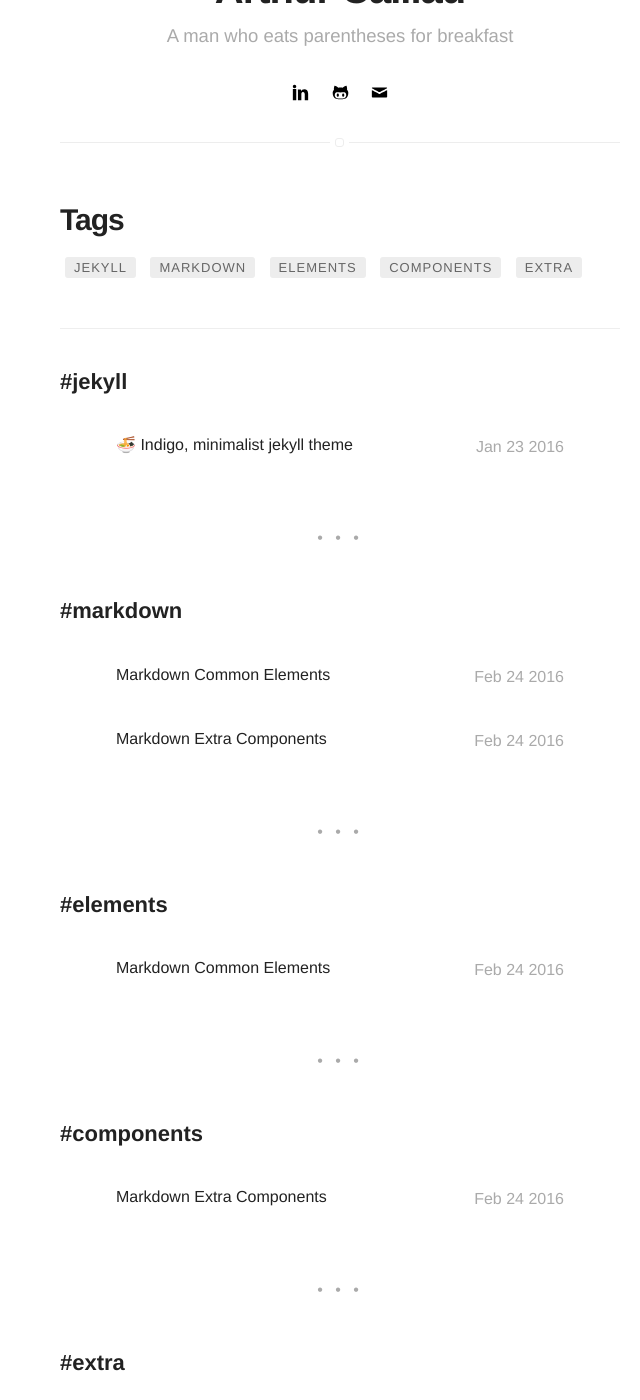
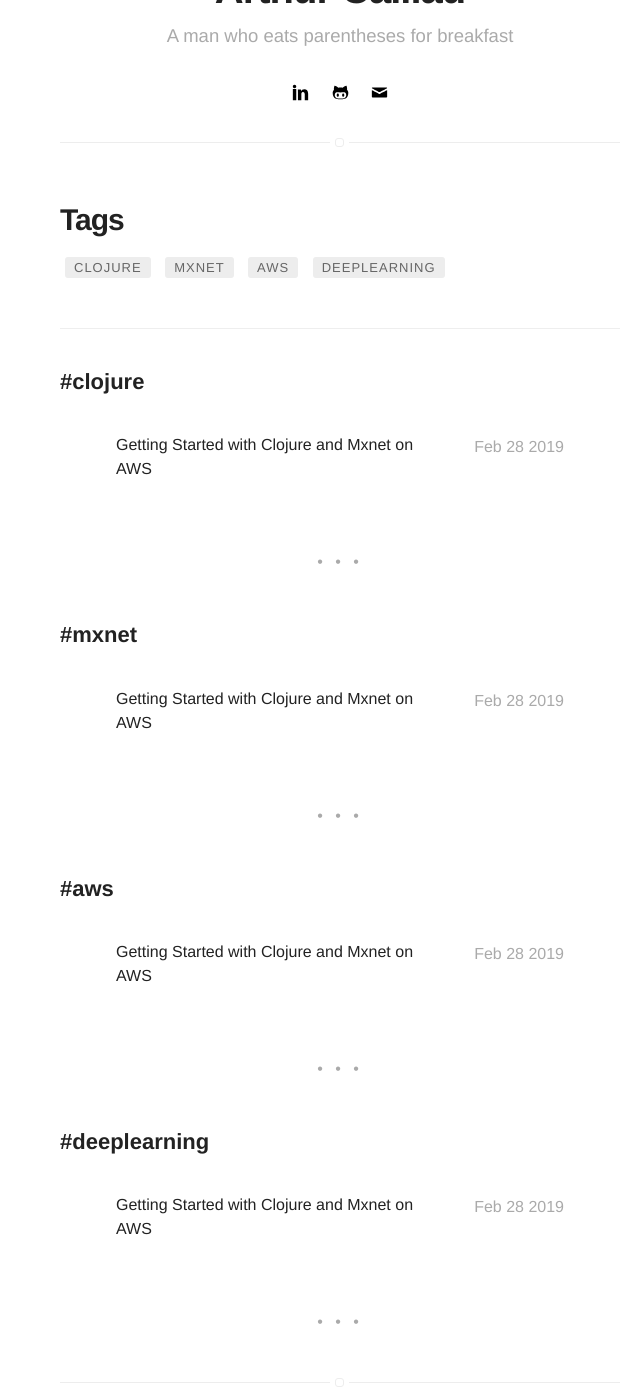
Before and after one commit to Chouffe/chouffe.github.com, a Jekyll site: the page built from tags.html, in a window 1280 px wide and 1400 px high, scrolled down 312 px. Shown: the whole window, without its empty margins (300-940 px from the left). Built offline with Jekyll 4.4.1, drawn with Linux system fonts in a browser that asks for light colours; emoji names are drawn with the system emoji font; part of the change alters nothing that is shown; some of the changed text lies outside the part shown.

Commit message:
[post] get started with Clojure and Mxnet on AWS

````diff
--- a/_config.yml
+++ b/_config.yml
@@ -32,7 +32,8 @@ analytics-google: 'UA-129878664-1'
 # if you don't want comments in your posts, leave categories empty
 disqus:
   shortname: mydisqus # enter this from your disqus account
-  categories: [blog, project] # only show disqus for posts that have these categories
+  categories:
+  # categories: [blog, project] # only show disqus for posts that have these categories
 
 # if you don't have any of social below, comment the line
 # facebook: myfacebook
@@ -75,7 +76,7 @@ width: normal
 
 # if you don't need "about" or "blog", comment them out below
 about: true
-# blog: true
+blog: true
 
 # do you want to show the "read time" of the posts?
 read-time: true
--- a/_posts/2015-02-24-markdown-extra-components.markdown
+++ /dev/null
@@ -1,197 +0,0 @@
----
-title: "Markdown Extra Components"
-layout: post
-date: 2016-02-24 22:48
-image: /assets/images/markdown.jpg
-headerImage: false
-tag:
-- markdown
-- components
-- extra
-category: blog
-author: jamesfoster
-description: Markdown summary with different options
-# jemoji: '<img class="emoji" title=":ramen:" alt=":ramen:" src="https://assets.github.com/images/icons/emoji/unicode/1f35c.png" height="20" width="20" align="absmiddle">'
----
-
-## Summary:
-
-You can pick as item to see how to apply in markdown.
-
-#### Especial Elements
-- [Evidence](#evidence)
-- [Side-by-Side](#side-by-side)
-- [Star](#star)
-- [Especial Breaker](#especial-breaker)
-- [Spoiler](#spoiler)
-
-#### External Elements
-- [Gist](#gist)
-- [Codepen](#codepen)
-- [Slideshare](#slideshare)
-- [Videos](#videos)
-
----
-
-## Evidence
-
-You can try the evidence!
-
-<span class="evidence">Paragraphs can be written like so. A paragraph is the basic block of Markdown. A paragraph is what text will turn into when there is no reason it should become anything else.</span>
-
-{% highlight html %}
-<span class="evidence">Paragraphs can be written like so. A paragraph is the basic block of Markdown. A paragraph is what text will turn into when there is no reason it should become anything else.</span>
-{% endhighlight %}
-
----
-
-## Side-by-side
-
-Like the [Medium](https://medium.com/) component.
-
-**Image** on the left and **Text** on the right:
-
-{% highlight html %}
-<div class="side-by-side">
-    <div class="toleft">
-        <img class="image" src="{{ site.url }}/{{ site.picture }}" alt="Alt Text">
-        <figcaption class="caption">Photo by John Doe</figcaption>
-    </div>
-
-    <div class="toright">
-        <p>Lorem ipsum dolor sit amet, consectetur adipisicing elit, sed do eiusmod tempor incididunt ut labore et dolore magna aliqua. Ut enim ad minim veniam, quis nostrud exercitation ullamco laboris nisi ut aliquip ex ea commodo consequat. Duis aute irure dolor in reprehenderit in voluptate velit esse cillum dolore eu fugiat nulla pariatur. Excepteur sint occaecat cupidatat non proident, sunt in culpa qui officia deserunt mollit anim id est laborum.</p>
-    </div>
-</div>
-{% endhighlight %}
-
-<div class="side-by-side">
-    <div class="toleft">
-        <img class="image" src="{{ site.url }}/{{ site.picture }}" alt="Alt Text">
-        <figcaption class="caption">Photo by John Doe</figcaption>
-    </div>
-
-    <div class="toright">
-        <p>Lorem ipsum dolor sit amet, consectetur adipisicing elit, sed do eiusmod tempor incididunt ut labore et dolore magna aliqua. Ut enim ad minim veniam, quis nostrud exercitation ullamco laboris nisi ut aliquip ex ea commodo consequat. Duis aute irure dolor in reprehenderit in voluptate velit esse cillum dolore eu fugiat nulla pariatur. Excepteur sint occaecat cupidatat non proident, sunt in culpa qui officia deserunt mollit anim id est laborum.</p>
-    </div>
-</div>
-
-**Text** on the left and **Image** on the right:
-
-{% highlight html %}
-<div class="side-by-side">
-    <div class="toleft">
-        <p>Lorem ipsum dolor sit amet, consectetur adipisicing elit, sed do eiusmod tempor incididunt ut labore et dolore magna aliqua. Ut enim ad minim veniam, quis nostrud exercitation ullamco laboris nisi ut aliquip ex ea commodo consequat. Duis aute irure dolor in reprehenderit in voluptate velit esse cillum dolore eu fugiat nulla pariatur. Excepteur sint occaecat cupidatat non proident, sunt in culpa qui officia deserunt mollit anim id est laborum.</p>
-    </div>
-
-    <div class="toright">
-        <img class="image" src="{{ site.url }}/{{ site.picture }}" alt="Alt Text">
-        <figcaption class="caption">Photo by John Doe</figcaption>
-    </div>
-</div>
-{% endhighlight %}
-
-<div class="side-by-side">
-    <div class="toleft">
-        <p>Lorem ipsum dolor sit amet, consectetur adipisicing elit, sed do eiusmod tempor incididunt ut labore et dolore magna aliqua. Ut enim ad minim veniam, quis nostrud exercitation ullamco laboris nisi ut aliquip ex ea commodo consequat. Duis aute irure dolor in reprehenderit in voluptate velit esse cillum dolore eu fugiat nulla pariatur. Excepteur sint occaecat cupidatat non proident, sunt in culpa qui officia deserunt mollit anim id est laborum.</p>
-    </div>
-
-    <div class="toright">
-        <img class="image" src="{{ site.url }}/{{ site.picture }}" alt="Alt Text">
-        <figcaption class="caption">Photo by John Doe</figcaption>
-    </div>
-</div>
-
----
-
-## Star
-
-You can give evidence to a post. Just add the tag to the markdown file.
-
-{% highlight raw %}
-star: true
-{% endhighlight %}
-
----
-
-## Especial Breaker
-
-You can add a especial *hr* to your text.
-
-{% highlight html %}
-<div class="breaker"></div>
-{% endhighlight %}
-
-<div class="breaker"></div>
-
----
-
-## Spoiler
-
-You can add an especial hidden content that appears on hover.
-
-{% highlight html %}
-<div class="spoiler"><p>your content</p></div>
-{% endhighlight %}
-
-<div class="spoiler"><p>Lorem ipsum dolor sit amet, consectetur adipisicing elit, sed do eiusmod tempor incididunt ut labore et dolore magna aliqua. Ut enim ad minim veniam, quis nostrud exercitation ullamco laboris nisi ut aliquip ex ea commodo consequat. Duis aute irure dolor in reprehenderit in voluptate velit esse cillum dolore eu fugiat nulla pariatur. Excepteur sint occaecat cupidatat non proident, sunt in culpa qui officia deserunt mollit anim id est laborum.</p></div>
-
----
-
-## Gist
-
-You can add Gists from github.
-
-{% highlight raw %}
-{ % gist sergiokopplin/91ff4220480727b47224245ee2e9c291 % }
-{% endhighlight %}
-
-{% gist sergiokopplin/91ff4220480727b47224245ee2e9c291 %}
-
----
-
-## Codepen
-
-You can add Pens from Codepen.
-
-{% highlight html %}
-<p data-height="268" data-theme-id="0" data-slug-hash="gfdDu" data-default-tab="result" data-user="chriscoyier" class='codepen'>
-    See the Pen <a href='http://codepen.io/chriscoyier/pen/gfdDu/'>Crappy Recreation of the Book Cover of *The Flame Alphabet*</a> by Chris Coyier (<a href='http://codepen.io/chriscoyier'>@chriscoyier</a>) on <a href='http://codepen.io'>CodePen</a>.
-</p>
-<script async src="//assets.codepen.io/assets/embed/ei.js"></script>
-{% endhighlight %}
-
-<p data-height="268" data-theme-id="0" data-slug-hash="gfdDu" data-default-tab="result" data-user="chriscoyier" class='codepen'>See the Pen <a href='http://codepen.io/chriscoyier/pen/gfdDu/'>Crappy Recreation of the Book Cover of *The Flame Alphabet*</a> by Chris Coyier (<a href='http://codepen.io/chriscoyier'>@chriscoyier</a>) on <a href='http://codepen.io'>CodePen</a>.</p>
-<script async src="//assets.codepen.io/assets/embed/ei.js"></script>
-
----
-
-## Slideshare
-
-Add your presentations here!
-
-{% highlight html %}
-<iframe src="//www.slideshare.net/slideshow/embed_code/key/hqDhSJoWkrHe7l" width="560" height="310" frameborder="0" marginwidth="0" marginheight="0" scrolling="no" style="border:1px solid #CCC; border-width:1px; margin-bottom:5px; max-width: 100%;" allowfullscreen> </iframe>
-{% endhighlight %}
-
-<iframe src="//www.slideshare.net/slideshow/embed_code/key/hqDhSJoWkrHe7l" width="560" height="310" frameborder="0" marginwidth="0" marginheight="0" scrolling="no" style="border:1px solid #CCC; border-width:1px; margin-bottom:5px; max-width: 100%;" allowfullscreen> </iframe>
-
----
-
-## Videos
-
-Do you want some videos? Youtube, Vimeo or Vevo? Copy the embed code and paste on your post!
-
-**Example**
-
-{% highlight html %}
-<iframe width="560" height="310" src="https://www.youtube.com/embed/r7XhWUDj-Ts" frameborder="0" allowfullscreen></iframe>
-{% endhighlight %}
-
-<iframe width="560" height="310" src="https://www.youtube.com/embed/r7XhWUDj-Ts" frameborder="0" allowfullscreen></iframe>
-
-[1]: http://daringfireball.net/projects/markdown/
-[2]: http://www.fileformat.info/info/unicode/char/2163/index.htm
-[3]: http://www.markitdown.net/
-[4]: http://daringfireball.net/projects/markdown/basics
-[5]: http://daringfireball.net/projects/markdown/syntax
-[6]: http://kune.fr/wp-content/uploads/2013/10/ghost-blog.jpg
--- a/_posts/2016-01-23-indigo-jekyll-theme.markdown
+++ /dev/null
@@ -1,35 +0,0 @@
----
-title: ":ramen: Indigo, minimalist jekyll theme"
-layout: post
-date: 2016-01-23 22:10
-tag: jekyll
-image: https://koppl.in/indigo/assets/images/jekyll-logo-light-solid.png
-headerImage: true
-projects: true
-hidden: true # don't count this post in blog pagination
-description: "This is a simple and minimalist template for Jekyll for those who likes to eat noodles."
-category: project
-author: johndoe
-externalLink: false
----
-
-![Screenshot](https://raw.githubusercontent.com/sergiokopplin/indigo/gh-pages/assets/screen-shot.png)
-
-Example of project - Indigo Minimalist Jekyll Template - [Demo](http://sergiokopplin.github.io/indigo/). This is a simple and minimalist template for Jekyll for those who likes to eat noodles.
-
----
-
-What has inside?
-
-- Gulp
-- BrowserSync
-- Stylus
-- SVG
-- Travis
-- No JS
-- [98/100](https://developers.google.com/speed/pagespeed/insights/?url=http%3A%2F%2Fsergiokopplin.github.io%2Findigo%2F)
-
----
-
-[Check it out](http://sergiokopplin.github.io/indigo/) here.
-If you need some help, just [tell me](http://github.com/sergiokopplin/indigo/issues).
--- a/_posts/2016-02-24-markdown-common-elements.markdown
+++ /dev/null
@@ -1,204 +0,0 @@
----
-title: "Markdown Common Elements"
-layout: post
-date: 2016-02-24 22:44
-image: /assets/images/markdown.jpg
-headerImage: false
-tag:
-- markdown
-- elements
-star: true
-category: blog
-author: johndoe
-description: Markdown summary with different options
----
-
-## Basic formatting
-
-This note **demonstrates** some of what [Markdown][1] is *capable of doing*.
-
-And that's how to do it.
-
-{% highlight html %}
-This note **demonstrates** some of what [Markdown][some/link] is *capable of doing*.
-{% endhighlight %}
-
----
-
-## Headings
-
-There are six levels of headings. They correspond with the six levels of HTML headings. You've probably noticed them already in the page. Each level down uses one more hash character. But we are using just 4 of them.
-
-# Headings can be small
-
-## Headings can be small
-
-### Headings can be small
-
-#### Headings can be small
-
-{% highlight raw %}
-# Heading
-## Heading
-### Heading
-#### Heading
-{% endhighlight %}
-
----
-
-## Lists
-
-### Ordered list
-
-1. Item 1
-2. A second item
-3. Number 3
-
-{% highlight raw %}
-1. Item 1
-2. A second item
-3. Number 3
-{% endhighlight %}
-
-### Unordered list
-
-* An item
-* Another item
-* Yet another item
-* And there's more...
-
-{% highlight raw %}
-* An item
-* Another item
-* Yet another item
-* And there's more...
-{% endhighlight %}
-
----
-
-## Paragraph modifiers
-
-### Quote
-
-> Here is a quote. What this is should be self explanatory. Quotes are automatically indented when they are used.
-
-{% highlight raw %}
-> Here is a quote. What this is should be self explanatory.
-{% endhighlight raw %}
-
----
-
-## URLs
-
-URLs can be made in a handful of ways:
-
-* A named link to [Mark It Down][3].
-* Another named link to [Mark It Down](http://markitdown.net/)
-* Sometimes you just want a URL like <http://markitdown.net/>.
-
-{% highlight raw %}
-* A named link to [MarkItDown][3].
-* Another named link to [MarkItDown](http://markitdown.net/)
-* Sometimes you just want a URL like <http://markitdown.net/>.
-{% endhighlight %}
-
----
-
-## Horizontal rule
-
-A horizontal rule is a line that goes across the middle of the page.
-It's sometimes handy for breaking things up.
-
-{% highlight raw %}
----
-{% endhighlight %}
-
----
-
-## Images
-
-Markdown can also contain images. I'll need to add something here sometime.
-
-{% highlight raw %}
-![Markdowm Image][/image/url]
-{% endhighlight %}
-
-![Markdowm Image][6]
-
-*Figure Caption*?
-
-{% highlight raw %}
-![Markdowm Image][/image/url]
-<figcaption class="caption">Photo by John Doe</figcaption>
-{% endhighlight %}
-
-![Markdowm Image][6]
-<figcaption class="caption">Photo by John Doe</figcaption>
-
-*Bigger Images*?
-
-{% highlight raw %}
-![Markdowm Image][/image/url]{: class="bigger-image" }
-{% endhighlight %}
-
-![Markdowm Image][6]{: class="bigger-image" }
-
----
-
-## Code
-
-A HTML Example:
-
-{% highlight html %}
-<!DOCTYPE html>
-<html lang="en">
-<head>
-    <meta charset="UTF-8">
-    <title>Document</title>
-</head>
-<body>
-    <h1>Just a test</h1>
-</body>
-</html>
-{% endhighlight %}
-
-A CSS Example:
-
-{% highlight css %}
-pre {
-    padding: 10px;
-    font-size: .8em;
-    white-space: pre;
-}
-
-pre, table {
-    width: 100%;
-}
-
-code, pre, tt {
-    font-family: Monaco, Consolas, Inconsolata, monospace, sans-serif;
-    background: rgba(0,0,0,.05);
-}
-{% endhighlight %}
-
-A JS Example:
-
-{% highlight js %}
-// Sticky Header
-$(window).scroll(function() {
-
-    if ($(window).scrollTop() > 900 && !$("body").hasClass('show-menu')) {
-        $('#hamburguer__open').fadeOut('fast');
-    } else if (!$("body").hasClass('show-menu')) {
-        $('#hamburguer__open').fadeIn('fast');
-    }
-
-});
-{% endhighlight %}
-
-[1]: http://daringfireball.net/projects/markdown/
-[2]: http://www.fileformat.info/info/unicode/char/2163/index.htm
-[3]: http://www.markitdown.net/
-[4]: http://daringfireball.net/projects/markdown/basics
-[5]: http://daringfireball.net/projects/markdown/syntax
-[6]: http://kune.fr/wp-content/uploads/2013/10/ghost-blog.jpg
--- /dev/null
+++ b/_posts/2019-02-28-mxnet-clojure-aws.markdown
@@ -0,0 +1,140 @@
+---
+title:  "Getting Started with Clojure and Mxnet on AWS"
+layout: post
+date: 2019-02-28 00:00
+image: /assets/images/mxnet-logo.png
+headerImage: true
+tag:
+- clojure
+- mxnet
+- aws
+- deeplearning
+star: true
+category: blog
+author: arthurcaillau
+description: Learn how to get started with Mxnet and Clojure on AWS
+---
+
+Setting up a Deep Learning development box is often a tedious task that requires one to install the proper drivers and toolkits for the given Deep Learning Framework.
+
+This post will cover how to setup such a box for Mxnet and Clojure so that any Clojurist can start playing with Mxnet on GPUs.
+
+## Mxnet
+
+Mxnet is the Deep Learning Framework developped jointly by Amazon and Microsoft. It is an incubating Apache Project.
+
+[Mxnet Homepage](https://mxnet.incubator.apache.org)
+
+[Mxnet project repository](https://github.com/apache/incubator-mxnet/tree/master/contrib/clojure-package/examples)
+
+## Mxnet and Clojure
+
+Long story short: by leveraging Scala, Clojure can talk to the Mxnet bindings. And this is amazing! Here is the [Clojure Package](https://github.com/apache/incubator-mxnet/tree/master/contrib/clojure-package) in the Mxnet Repo.
+
+## AWS Deep Learning AMI
+
+AWS provides AMIs tailored to Deep Learning framework. They are pre-configured environments to quickly build deep learning applications.
+The AMI we will cover in this post is the **AWS Deep Learning AMI (base) image**. [Find it here](https://aws.amazon.com/machine-learning/amis/).
+
+## Installation steps
+
+Below are the steps one needs to follow to start playing with Mxnet and Clojure on GPUs
+
+1. Launch an EC2 instance
+2. Connect to the EC2 instance
+3. Update Java to Java 8
+4. Update Cuda version
+5. Install leiningen
+6. Play with Clojure Mxnet Examples
+
+#### Launch an EC2 instance
+
+Launch an EC2 instance with the AWS Deep Learning AMI base image. In this post I assume you select the **Deep Learning Base (Amazon Linux)** AMI.
+
+![AMI Selection](/assets/images/aws-dl-ami/aws-ec2-ami-deep-learning-base.png)
+
+Then pick a GPU instance type. `p2.xlarge` shoud be enough to get you started and will cost you around `$0.90` per hour. Do not forget to terminate it after you are done with your Neural Network training.
+
+![Instance Type Selection](/assets/images/aws-dl-ami/aws-ec2-ami-instance-type.png)
+
+#### Connect to the EC2 instance
+
+Use the `pemfile` or username/password pair that was created to connect to your EC2 instance
+```
+ssh -i "pemfilename.pem" ec2-user@ec2-1-42-42-0.compute-1.amazonaws.com
+```
+
+#### Update Java to Java 8
+
+From the EC2 instance, run the following command and select `java 8` that comes with the AMI
+```
+sudo update-alternatives --config java
+```
+
+#### Update Cuda version
+
+From the EC2 instance, run the following commands to use the proper Cuda version required to run Mxnet. For `Mxnet 1.4.0`, one needs `Cuda 9.2`
+
+```
+sudo rm /usr/local/cuda
+sudo ln -s /usr/local/cuda-9.2 /usr/local/cuda
+```
+
+#### Install leiningen
+
+Run the following commands to install the latest `leiningen`
+
+```sh
+wget https://raw.githubusercontent.com/technomancy/leiningen/stable/bin/lein
+chmod a+x lein
+mv lein /usr/bin
+lein
+```
+
+#### Play with Clojure Mxnet Examples
+
+First, one needs to clone the Mxnet codebase that comes with Clojure examples
+```
+git clone https://github.com/apache/incubator-mxnet.git
+```
+Navigate the filesystem to get to the Clojure examples
+```
+cd incubator-mxnet/contrib/clojure-package/examples
+```
+We will run the code from the `module` example
+```
+cd module
+```
+Edit `project.clj` file to use the `gpu` library
+```clojure
+(defproject module-examples "0.1.0-SNAPSHOT"
+  :description "Clojure examples for module"
+  :plugins [[lein-cljfmt "0.5.7"]]
+  :dependencies [[org.clojure/clojure "1.9.0"]
+                 ;; This line below is important
+                 [org.apache.mxnet.contrib.clojure/clojure-mxnet-linux-gpu "1.4.0"]]
+  :pedantic? :skip
+  :repositories
+  [["staging" {:url "https://repository.apache.org/content/repositories/staging"
+               :snapshots true
+               :update :always}]
+   ["snapshots" {:url "https://repository.apache.org/content/repositories/snapshots"
+                 :snapshots true
+                 :update :always}]]
+  :main mnist-mlp)
+```
+One can monitor the GPU processes with the following command
+```
+watch nvidia-sim
+```
+Now it is time to run some Clojure Code and get these Neural Networks to learn something!
+```
+lein repl
+mnist-mlp=> (run-all [(context/gpu)])
+```
+
+## Conclusion
+
+Congratulations! If you have followed along, you are now able to harness the power of Mxnet with Clojure on GPUs! Again, do not forget to terminate your instance once you are done.
+
+Next time, we will cover what Mxnet let us do and we will learn how to train Deep Learning Models.
````
Also changed, not shown: assets/images/aws-dl-ami/aws-ec2-ami-deep-learning-base.png (added), assets/images/aws-dl-ami/aws-ec2-ami-instance-type.png (added), assets/images/mxnet-logo.png (added).
